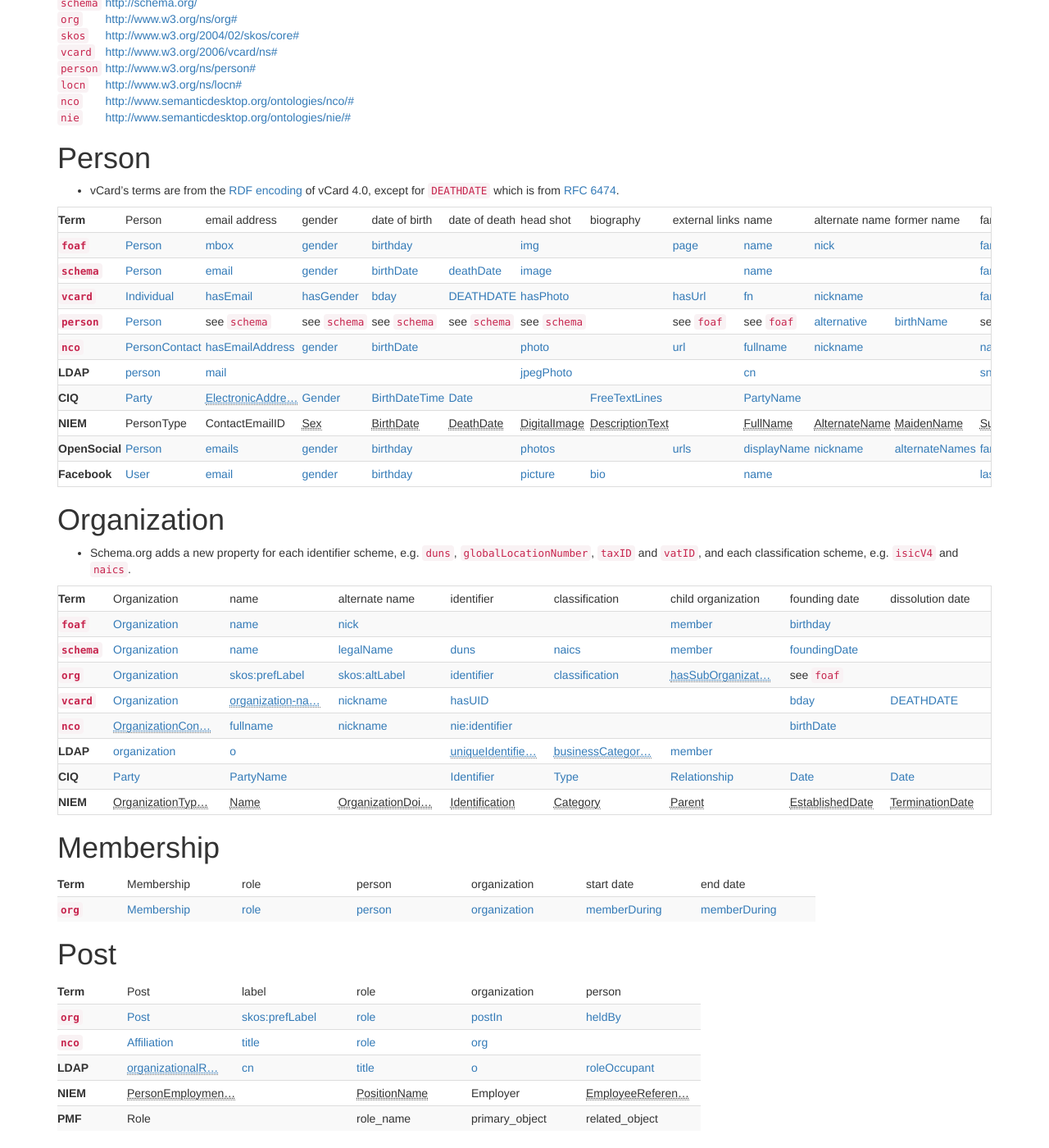
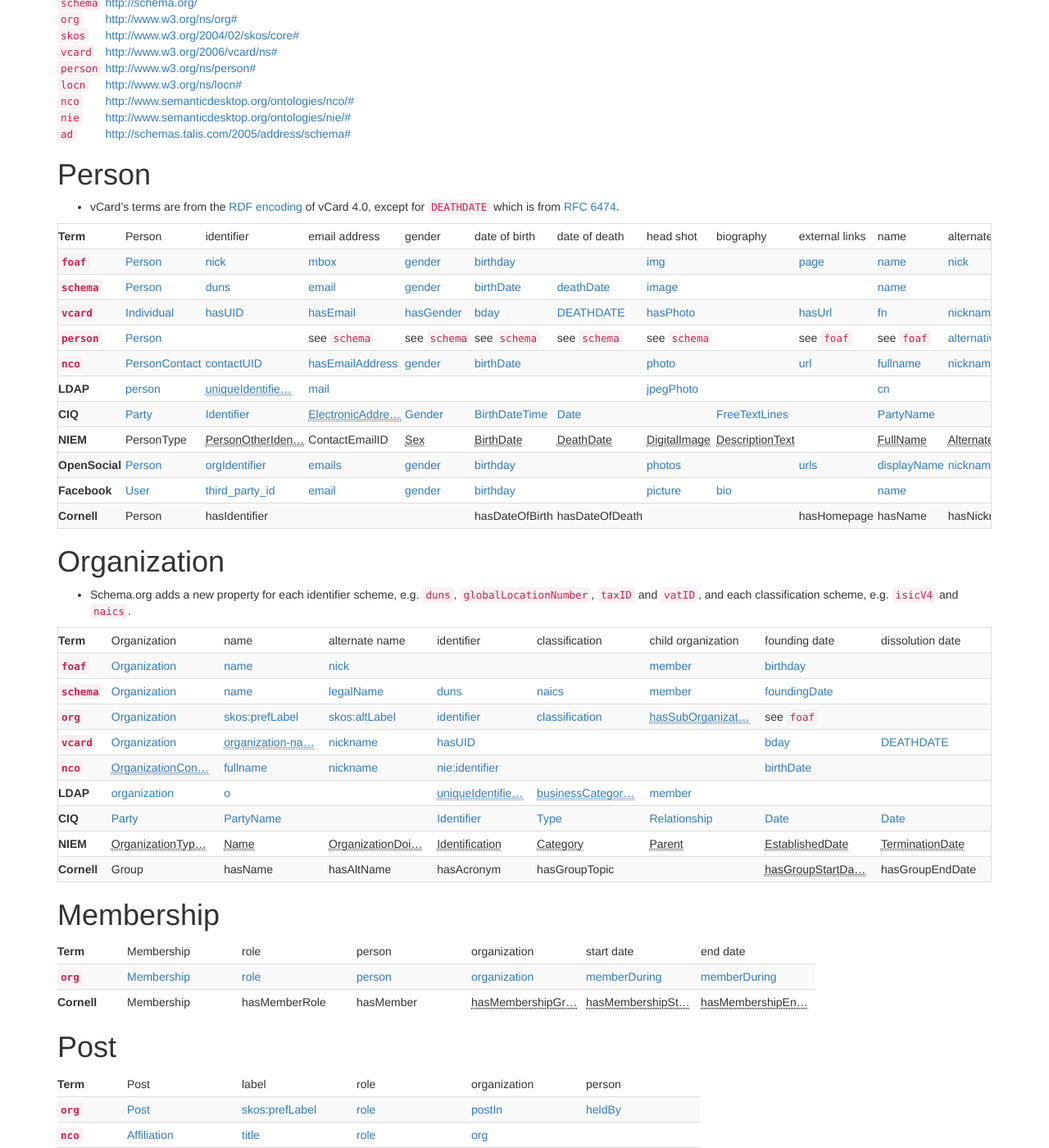
Before and after one commit to popolo-project/popolo-spec, a Jekyll site: the page built from appendices/terms.md, in a window 1280 px wide and 1400 px high, scrolled down 239 px. Shown: the whole window at 82% size. Built offline with Jekyll 4.4.1, drawn with Linux system fonts in a browser that asks for light colours; nearby versions of some CDN libraries; Markdown is read by kramdown in place of the engine named in the settings.

Commit message:
add terms to survey

```diff
--- a/appendices/terms.md
+++ b/appendices/terms.md
@@ -93,6 +93,14 @@
         <a href='http://www.semanticdesktop.org/ontologies/nie/#'>http://www.semanticdesktop.org/ontologies/nie/#</a>
       </td>
     </tr>
+    <tr>
+      <td>
+        <code>ad</code>
+      </td>
+      <td>
+        <a href='http://schemas.talis.com/2005/address/schema#'>http://schemas.talis.com/2005/address/schema#</a>
+      </td>
+    </tr>
   </tbody>
 </table>
 
@@ -107,6 +115,7 @@
       <tr>
         <th scope='row'>Term</th>
         <td>Person</td>
+        <td>identifier</td>
         <td>email address</td>
         <td>gender</td>
         <td>date of birth</td>
@@ -135,6 +144,11 @@
           </a>
         </td>
         <td>
+          <a href='http://xmlns.com/foaf/spec/#term_nick'>
+            nick
+          </a>
+        </td>
+        <td>
           <a href='http://xmlns.com/foaf/spec/#term_mbox'>
             mbox
           </a>
@@ -205,6 +219,11 @@
           </a>
         </td>
         <td>
+          <a href='http://schema.org/duns'>
+            duns
+          </a>
+        </td>
+        <td>
           <a href='http://schema.org/email'>
             email
           </a>
@@ -278,6 +297,11 @@
           </a>
         </td>
         <td>
+          <a href='http://www.w3.org/TR/vcard-rdf/#d4e516'>
+            hasUID
+          </a>
+        </td>
+        <td>
           <a href='http://www.w3.org/TR/vcard-rdf/#d4e164'>
             hasEmail
           </a>
@@ -357,6 +381,8 @@
           </a>
         </td>
         <td>
+        </td>
+        <td>
           see <code>schema</code>
         </td>
         <td>
@@ -415,6 +441,11 @@
           </a>
         </td>
         <td>
+          <a href='http://www.semanticdesktop.org/ontologies/nco/#contactUID'>
+            contactUID
+          </a>
+        </td>
+        <td>
           <a href='http://www.semanticdesktop.org/ontologies/nco/#hasEmailAddress'>
             hasEmailAddress
           </a>
@@ -491,6 +522,11 @@
           </a>
         </td>
         <td>
+          <a href='http://tools.ietf.org/html/rfc4524#section-2.24'>
+            <abbr title='uniqueIdentifier'>uniqueIdentifie…</abbr>
+          </a>
+        </td>
+        <td>
           <a href='http://tools.ietf.org/html/rfc4524#section-2.16'>
             mail
           </a>
@@ -555,6 +591,11 @@
           </a>
         </td>
         <td>
+          <a href='http://docs.oasis-open.org/emergency/edxl-have/cs01/xPIL.xsd'>
+            Identifier
+          </a>
+        </td>
+        <td>
           <a href='http://docs.oasis-open.org/ciq/v3.0/specs/ciq-specs-v3.html#_Toc193533305'>
             <abbr title='ElectronicAddressIdentifier'>ElectronicAddre…</abbr>
           </a>
@@ -611,6 +652,9 @@
           PersonType
         </td>
         <td>
+          <abbr title='PersonOtherIdentification'>PersonOtherIden…</abbr>
+        </td>
+        <td>
           ContactEmailID
         </td>
         <td>
@@ -666,6 +710,11 @@
         </td>
         <td>
           <a href='http://opensocial-resources.googlecode.com/svn/spec/trunk/Social-Data.xml#Person'>
+            orgIdentifier
+          </a>
+        </td>
+        <td>
+          <a href='http://opensocial-resources.googlecode.com/svn/spec/trunk/Social-Data.xml#Person'>
             emails
           </a>
         </td>
@@ -745,6 +794,11 @@
         </td>
         <td>
           <a href='https://developers.facebook.com/docs/reference/api/user/'>
+            third_party_id
+          </a>
+        </td>
+        <td>
+          <a href='https://developers.facebook.com/docs/reference/api/user/'>
             email
           </a>
         </td>
@@ -794,6 +848,55 @@
         <td>
         </td>
         <td>
+        </td>
+        <td>
+        </td>
+      </tr>
+      <tr>
+        <th scope='row'>
+          Cornell
+        </th>
+        <td>
+          Person
+        </td>
+        <td>
+          hasIdentifier
+        </td>
+        <td>
+        </td>
+        <td>
+        </td>
+        <td>
+          hasDateOfBirth
+        </td>
+        <td>
+          hasDateOfDeath
+        </td>
+        <td>
+        </td>
+        <td>
+        </td>
+        <td>
+          hasHomepage
+        </td>
+        <td>
+          hasName
+        </td>
+        <td>
+          hasNickname
+        </td>
+        <td>
+        </td>
+        <td>
+          hasLastName
+        </td>
+        <td>
+          hasFirstName
+        </td>
+        <td>
+        </td>
+        <td>
+          <abbr title='hasTitleOfAddress'>hasTitleOfAddre…</abbr>
         </td>
         <td>
         </td>
@@ -1123,6 +1226,35 @@
           <abbr title='OrganizationTerminationDate'>TerminationDate</abbr>
         </td>
       </tr>
+      <tr>
+        <th scope='row'>
+          Cornell
+        </th>
+        <td>
+          Group
+        </td>
+        <td>
+          hasName
+        </td>
+        <td>
+          hasAltName
+        </td>
+        <td>
+          hasAcronym
+        </td>
+        <td>
+          hasGroupTopic
+        </td>
+        <td>
+
+        </td>
+        <td>
+          <abbr title='hasGroupStartDate'>hasGroupStartDa…</abbr>
+        </td>
+        <td>
+          hasGroupEndDate
+        </td>
+      </tr>
     </tbody>
   </table>
 </div>
@@ -1179,6 +1311,29 @@
           </a>
         </td>
       </tr>
+      <tr>
+        <th scope='row'>
+          Cornell
+        </th>
+        <td>
+          Membership
+        </td>
+        <td>
+          hasMemberRole
+        </td>
+        <td>
+          hasMember
+        </td>
+        <td>
+          <abbr title='hasMembershipGroup'>hasMembershipGr…</abbr>
+        </td>
+        <td>
+          <abbr title='hasMembershipStartDate'>hasMembershipSt…</abbr>
+        </td>
+        <td>
+          <abbr title='hasMembershipEndDate'>hasMembershipEn…</abbr>
+        </td>
+      </tr>
     </tbody>
   </table>
 </div>
@@ -1427,6 +1582,22 @@
       </tr>
       <tr>
         <th scope='row'>
+          <code>ad</code>
+        </th>
+        <td>
+        </td>
+        <td>
+        </td>
+        <td>
+        </td>
+        <td>
+          <a href='http://schemas.talis.com/2005/address/schema#tel'>
+            tel
+          </a>
+        </td>
+      </tr>
+      <tr>
+        <th scope='row'>
           LDAP
         </th>
         <td>
--- a/src/data/address.json
+++ b/src/data/address.json
@@ -41,6 +41,12 @@
     "Address": {
       "term": "PostalAddress",
       "url": "http://www.semanticdesktop.org/ontologies/nco/#PostalAddress"
+    }
+  },
+  "ad": {
+    "telephone": {
+      "term": "tel",
+      "url": "http://schemas.talis.com/2005/address/schema#tel"
     }
   },
   "LDAP": {
--- a/src/data/namespaces.csv
+++ b/src/data/namespaces.csv
@@ -8,3 +8,4 @@
 locn,http://www.w3.org/ns/locn#
 nco,http://www.semanticdesktop.org/ontologies/nco/#
 nie,http://www.semanticdesktop.org/ontologies/nie/#
+ad,http://schemas.talis.com/2005/address/schema#
```
Also changed, not shown: appendices/survey.md (+2 -0 lines), src/data/membership.json (+20 -0 lines), src/data/organization.json (+26 -0 lines), src/data/person.json (+67 -0 lines), 2 other files.
